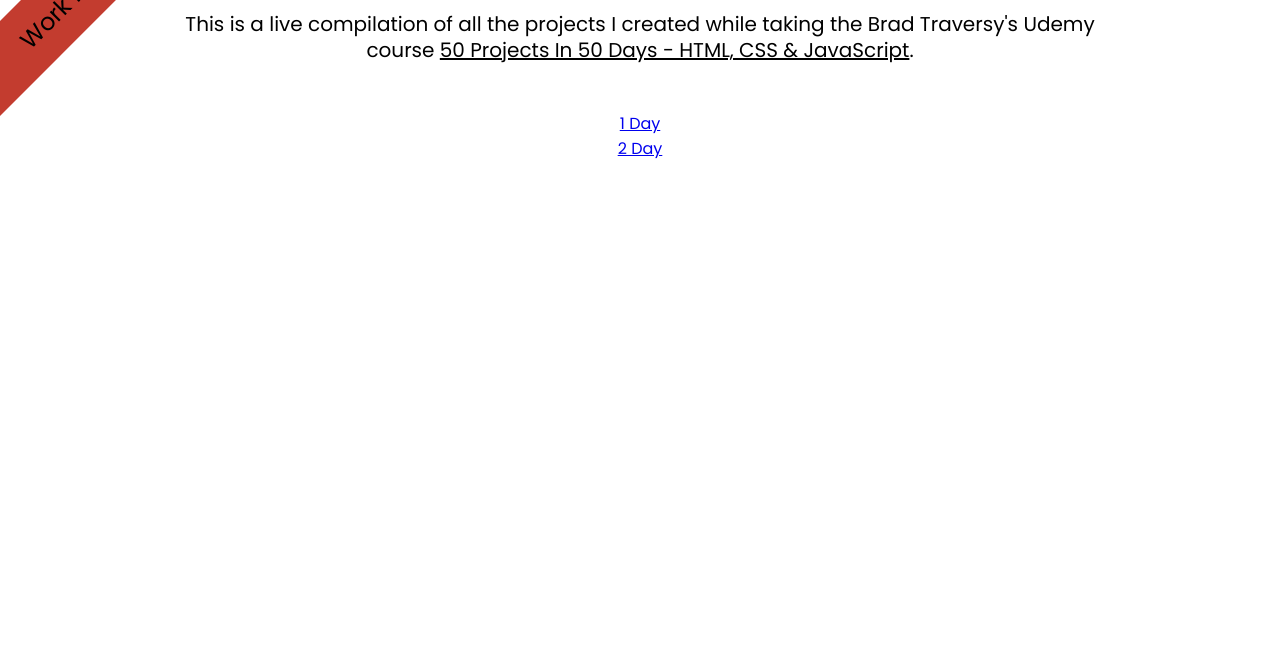
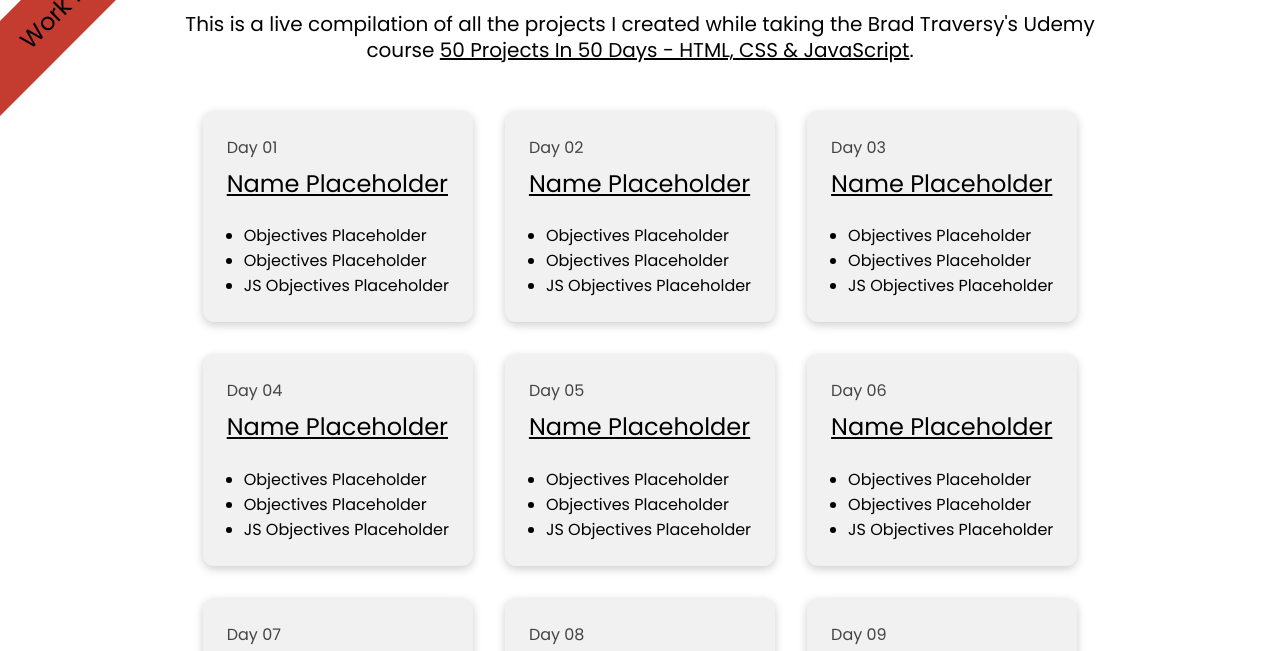
Before and after one commit to sos321/50projects, a plain HTML site: page index.html in a window 1280 px wide. Shown: the part 120-771 px from the top of the page. Drawn offline with Linux system fonts and the light colour scheme.

Commit message:
add all projects

```diff
--- a/css/style.css
+++ b/css/style.css
@@ -20,10 +20,6 @@
 
   font-size: 1.5rem;
   text-align: center;
-}
-
-p {
-  margin-bottom: 1rem;
 }
 
 h1,
@@ -82,3 +78,39 @@ body {
 .link {
   color: #000;
 }
+
+.projects {
+  width: 80%;
+
+  display: flex;
+  flex-wrap: wrap;
+  justify-content: center;
+  gap: 2rem;
+
+  margin-bottom: 4rem;
+}
+
+.project {
+  padding: 1.5rem;
+
+  background-color: #f1f1f1;
+  border-radius: 11px;
+  box-shadow: 0 3px 10px rgb(0, 0, 0, 0.2);
+}
+
+.project-title {
+  font-size: 1rem;
+  color: #444;
+
+  margin-bottom: 0.5rem;
+}
+
+.project-link {
+  font-size: 1.5rem;
+
+  margin-bottom: 1.5rem;
+}
+
+.objective-list {
+  margin-left: 17px;
+}
--- a/index.html
+++ b/index.html
@@ -30,7 +30,8 @@
         >50 Projects In 50 Days - HTML, CSS & JavaScript</a
       >.
     </h5>
-    <a href="./Day_01_ExpandingCards/index.html">1 Day</a>
-    <a href="./Day_02_ProgressSteps/index.html">2 Day</a>
+    <div class="projects" id="projects"></div>
+
+    <script src="js/script.js"></script>
   </body>
 </html>
--- /dev/null
+++ b/js/script.js
@@ -0,0 +1,24 @@
+const projects = document.getElementById("projects");
+
+for (let i = 1; i < 51; i++) {
+  const project = document.createElement("div");
+  project.classList.add("project");
+
+  project.innerHTML = `
+    <p class="project-title">Day ${i.toString().padStart(2, "0")}</p>
+    <h5 class="project-link">
+      <a href="./Day_${i.toString().padStart(2, "0")}" class="link"
+        >Name Placeholder</a
+      >
+    </h5>
+    <div class="objectives">
+      <ul class="objective-list">
+        <li class="list-item">Objectives Placeholder</li>
+        <li class="list-item">Objectives Placeholder</li>
+        <li class="list-item">JS Objectives Placeholder</li>
+      </ul>
+    </div>
+    `;
+
+  projects.appendChild(project);
+}
```
